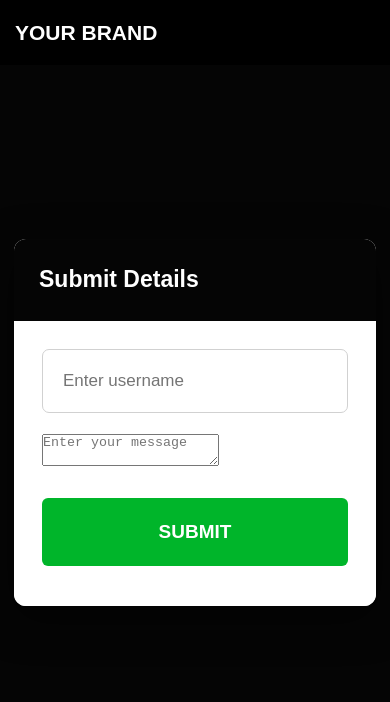
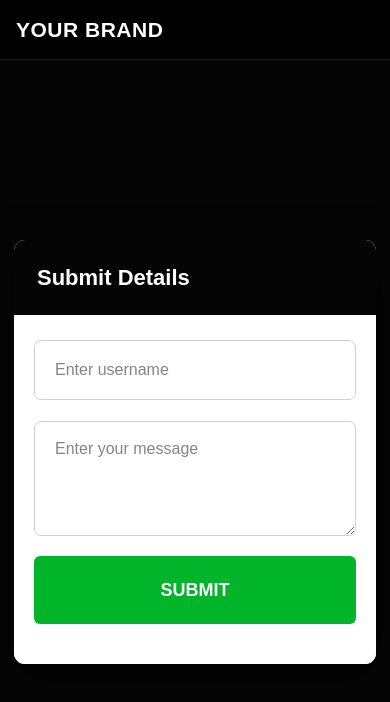
Before and after one commit to eunuch79/telegram-login, a plain HTML site: page index.html in a window 390 px wide. Drawn offline with Linux system fonts and the light colour scheme.

Commit message:
Update style.css

```diff
--- a/style.css
+++ b/style.css
@@ -1,3 +1,7 @@
+
+/* =========================
+   GLOBAL RESET
+========================= */
 
 * {
   margin: 0;
@@ -5,232 +9,350 @@
   box-sizing: border-box;
 }
 
-html, body {
+html {
   width: 100%;
   min-height: 100%;
+}
+
+body {
+  width: 100%;
+  min-height: 100vh;
+  min-height: 100dvh;
   font-family: Arial, Helvetica, sans-serif;
   background: #050505;
+  color: #222;
 }
 
-/* Full phone screen */
+
+/* =========================
+   MAIN BACKGROUND
+========================= */
+
 .page-overlay {
-  position: relative;
+  width: 100%;
   min-height: 100vh;
   min-height: 100dvh;
-  width: 100%;
   background: #050505;
+
   display: flex;
   flex-direction: column;
   justify-content: center;
   align-items: center;
-  padding: 20px 14px;
+
+  padding: 90px 15px 25px;
 }
 
-/* Navigation */
+
+/* =========================
+   NAVIGATION BAR
+========================= */
+
 .navbar {
   position: absolute;
   top: 0;
   left: 0;
+
   width: 100%;
-  height: 65px;
-  background: #000;
+  height: 70px;
+
   display: flex;
   align-items: center;
-  padding: 0 15px;
-  gap: 12px;
+
+  padding: 0 20px;
+
+  background: #000000;
+  border-bottom: 1px solid #222;
 }
 
 .brand {
-  color: white;
-  font-size: 21px;
+  color: #ffffff;
+  font-size: 23px;
   font-weight: bold;
-  margin-right: auto;
+  letter-spacing: 0.5px;
 }
 
-.navbar button {
-  width: auto;
-  padding: 10px 15px;
-  background: #00b52a;
-  color: white;
-  border: 0;
-  border-radius: 5px;
-  font-weight: bold;
-}
 
-/* Login panel */
+/* =========================
+   MAIN FORM CONTAINER
+========================= */
+
 .login-modal {
   width: 100%;
   max-width: 575px;
-  background: white;
-  border-radius: 12px;
+
+  background: #ffffff;
+
+  border-radius: 11px;
   overflow: hidden;
-  box-shadow: 0 12px 40px rgba(0,0,0,.55);
+
+  box-shadow: 0 12px 40px rgba(0, 0, 0, 0.55);
+
+  position: relative;
   z-index: 2;
 }
 
-/* Black title bar */
+
+/* =========================
+   BLACK FORM HEADER
+========================= */
+
 .modal-header {
-  height: 83px;
-  padding: 0 27px;
-  background: #050505;
-  color: white;
+  width: 100%;
+  min-height: 82px;
+
   display: flex;
   align-items: center;
   justify-content: space-between;
+
+  padding: 0 27px;
+
+  background: #050505;
+  color: #ffffff;
 }
 
 .modal-header h2 {
   font-size: 23px;
   font-weight: 700;
+  color: #ffffff;
 }
 
-.close-btn {
-  width: auto;
-  background: transparent;
-  color: white;
-  border: none;
-  font-size: 34px;
-  cursor: pointer;
+
+/* =========================
+   FORM CONTENT
+========================= */
+
+#accessForm {
+  width: 100%;
+  padding: 28px;
+
+  background: #ffffff;
 }
 
-/* Form content */
-#accessForm {
-  background: white;
-  padding: 28px;
-}
+
+/* =========================
+   TEXT INPUT
+========================= */
 
 #accessForm input {
   display: block;
+
   width: 100%;
   height: 64px;
+
   padding: 0 20px;
   margin-bottom: 21px;
-  background: #fff;
-  color: #333;
+
+  background: #ffffff;
+  color: #222222;
+
   border: 1px solid #d1d1d1;
   border-radius: 7px;
-  font-size: 18px;
+
+  font-size: 17px;
+  font-family: Arial, sans-serif;
+
   outline: none;
+  transition: border-color 0.2s;
 }
 
 #accessForm input:focus {
-  border-color: #999;
+  border-color: #00b52a;
 }
 
-/* Password demo field */
-.password-wrapper {
-  position: relative;
+#accessForm input::placeholder {
+  color: #858585;
 }
 
-.password-wrapper button {
-  position: absolute;
-  right: 12px;
-  top: 12px;
-  width: 40px;
-  height: 40px;
-  padding: 0;
-  margin: 0;
-  background: transparent;
-  color: #666;
-  border: none;
+
+/* =========================
+   MESSAGE TEXTAREA
+========================= */
+
+#accessForm textarea {
+  display: block;
+
+  width: 100%;
+  min-height: 125px;
+
+  padding: 18px 20px;
+  margin-bottom: 20px;
+
+  background: #ffffff;
+  color: #222222;
+
+  border: 1px solid #d1d1d1;
+  border-radius: 7px;
+
+  font-size: 17px;
+  font-family: Arial, sans-serif;
+
+  outline: none;
+  resize: vertical;
+
+  transition: border-color 0.2s;
 }
 
-/* Recovery links */
-.forgot-links {
-  display: flex;
-  justify-content: space-between;
-  margin: 0 0 29px;
-  gap: 10px;
+#accessForm textarea:focus {
+  border-color: #00b52a;
 }
 
-.forgot-links a {
-  color: #444;
-  font-size: 15px;
-  text-decoration: none;
+#accessForm textarea::placeholder {
+  color: #858585;
 }
 
-/* Sign-up strip */
-.signup-box {
-  min-height: 65px;
-  padding: 14px 18px;
-  background: #f1f1f1;
-  border-radius: 6px;
-  display: flex;
-  align-items: center;
-  justify-content: space-between;
-  gap: 8px;
-  font-size: 15px;
-}
 
-.signup-box a {
-  color: #111;
-  text-decoration: none;
-  font-weight: bold;
-  white-space: nowrap;
-}
+/* =========================
+   SUBMIT BUTTON
+========================= */
 
-/* Green submit button */
 #accessForm .login-btn {
+  display: block;
+
   width: 100%;
-  height: 68px;
-  margin-top: 28px;
+  min-height: 68px;
+
+  margin-top: 8px;
+  padding: 15px;
+
   background: #00b52a;
-  color: white;
+  color: #ffffff;
+
   border: none;
   border-radius: 6px;
+
   font-size: 19px;
   font-weight: bold;
+  font-family: Arial, sans-serif;
+
   cursor: pointer;
+
+  transition:
+    background 0.2s,
+    transform 0.2s;
 }
 
 #accessForm .login-btn:hover {
   background: #009c24;
 }
 
-/* Status */
-#message {
-  color: #333;
-  text-align: center;
-  margin-top: 12px;
+#accessForm .login-btn:active {
+  transform: scale(0.98);
 }
 
-/* Phone screen adjustments */
+#accessForm .login-btn:disabled {
+  opacity: 0.65;
+  cursor: not-allowed;
+}
+
+
+/* =========================
+   STATUS MESSAGE
+========================= */
+
+#message {
+  margin-top: 15px;
+
+  text-align: center;
+  font-size: 14px;
+  line-height: 1.5;
+
+  color: #333333;
+}
+
+
+/* =========================
+   RESPONSIVE MOBILE DESIGN
+========================= */
+
 @media (max-width: 480px) {
+
   .page-overlay {
-    padding: 20px 14px;
+    padding: 80px 14px 20px;
+  }
+
+  .navbar {
+    height: 60px;
+    padding: 0 16px;
+  }
+
+  .brand {
+    font-size: 21px;
   }
 
   .login-modal {
     width: 100%;
     max-width: 100%;
+    border-radius: 11px;
   }
 
   .modal-header {
-    height: 82px;
-    padding: 0 25px;
+    min-height: 75px;
+    padding: 0 23px;
+  }
+
+  .modal-header h2 {
+    font-size: 22px;
   }
 
   #accessForm {
-    padding: 28px;
+    padding: 25px 20px;
   }
 
   #accessForm input {
-    height: 64px;
-    font-size: 17px;
+    height: 60px;
+    font-size: 16px;
   }
 
-  .signup-box {
-    font-size: 14px;
+  #accessForm textarea {
+    min-height: 115px;
+    font-size: 16px;
   }
 
-  .forgot-links a {
-    font-size: 14px;
+  #accessForm .login-btn {
+    height: 65px;
+    font-size: 18px;
   }
 }
 
-@media (max-height: 600px) {
+
+/* =========================
+   SMALL PHONE SCREENS
+========================= */
+
+@media (max-width: 360px) {
+
   .page-overlay {
-    padding-top: 75px;
-    justify-content: flex-start;
+    padding-left: 10px;
+    padding-right: 10px;
+  }
+
+  #accessForm {
+    padding: 20px 15px;
+  }
+
+  .modal-header {
+    padding: 0 18px;
+  }
+
+  #accessForm input {
+    height: 56px;
+  }
+
+  #accessForm .login-btn {
+    height: 60px;
   }
 }
+
+
+/* =========================
+   SHORT SCREEN ADJUSTMENT
+========================= */
+
+@media (max-height: 600px) {
+
+  .page-overlay {
+    justify-content: flex-start;
+    padding-top: 85px;
+  }
+
+}
```
